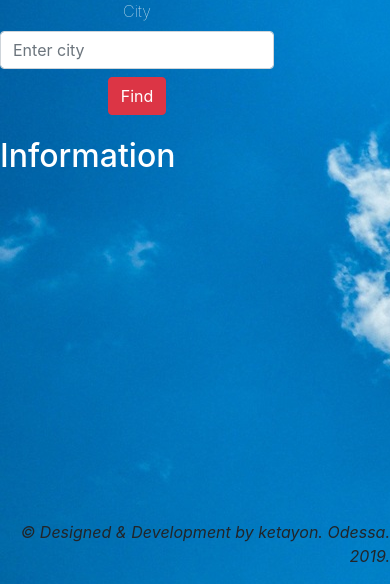
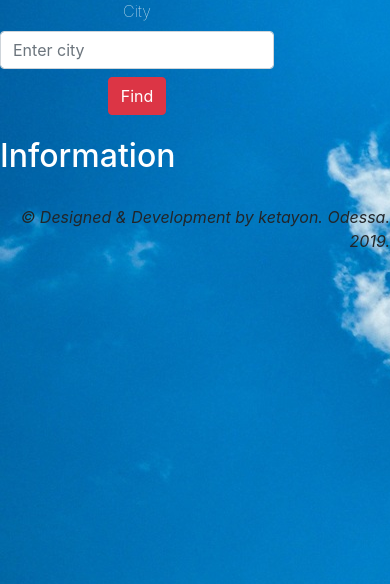
Before and after one commit to ketayon/WeatherApp-, a Django app: page / in a window 390 px wide. Shown: the part 260-844 px from the top of the page. Run offline with Django 3.2, Linux system fonts and the light colour scheme; data that the repository does not hold is empty; some libraries are stand-ins or nearby versions.

Commit message:
completed app

```diff
--- a/weatherapp/static/css/mystyle.css
+++ b/weatherapp/static/css/mystyle.css
@@ -40,7 +40,6 @@ body {
 }
 
 .footer{
-    position: absolute;
     bottom: 0px;
     width: 100%;
 }
@@ -81,7 +80,6 @@ body {
     }
 
     .footer{
-        position: absolute;
         bottom: 0px;
         width: 100%;
     }
@@ -123,7 +121,6 @@ body {
     }
 
     .footer{
-        position: absolute;
         bottom: 0px;
         width: 100%;
     }
@@ -165,7 +162,6 @@ body {
     }
 
     .footer{
-        position: absolute;
         bottom: 0px;
         width: 100%;
     }
@@ -207,7 +203,6 @@ body {
     }
 
     .footer{
-        position: absolute;
         bottom: 0px;
         width: 100%;
     }
--- a/weatherapp/templates/weatherapp/index.html
+++ b/weatherapp/templates/weatherapp/index.html
@@ -49,11 +49,11 @@
                     </div>
                 </div>
             </div>
-    </div>
             <div class="footer">
                 <footer class="mt-3">
                     <p class="text-right font-italic">&copy; Designed & Development by ketayon. Odessa. 2019.</p>
                 </footer>
+            </div>
         </div>
 
         <script src="https://code.jquery.com/jquery-3.4.1.slim.min.js" integrity="sha384-J6qa4849blE2+poT4WnyKhv5vZF5SrPo0iEjwBvKU7imGFAV0wwj1yYfoRSJoZ+n" crossorigin="anonymous"></script>
```
Lines whose indentation alone changed are shown as unchanged.
